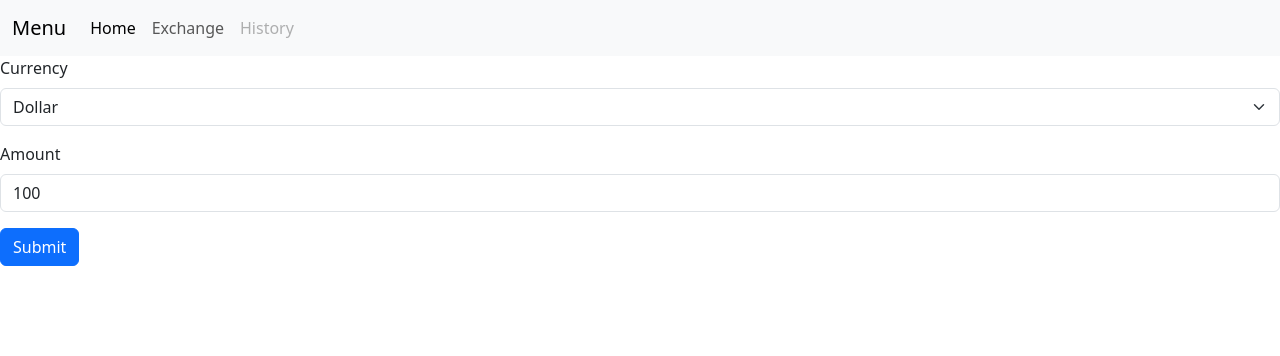
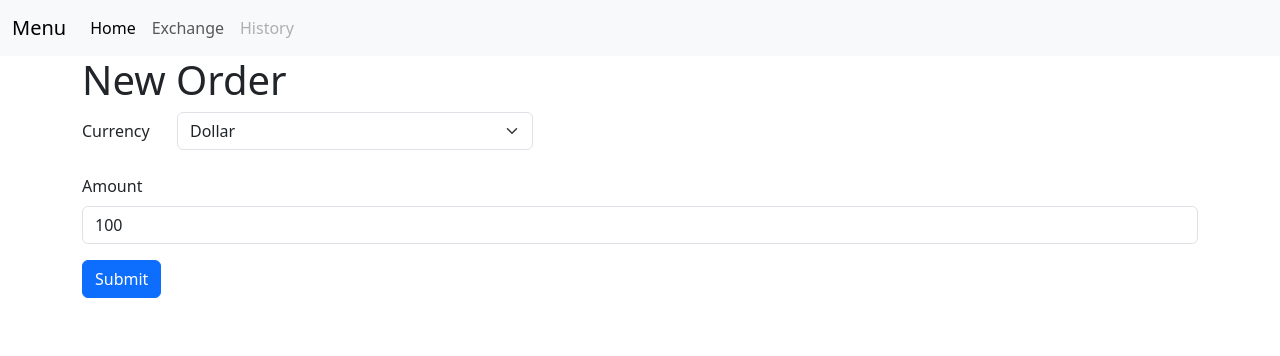
Before and after one commit to rajkonkret/bootcamp-python-18-11, a Flask app: page /exchange in a window 1280 px wide. Shown: the top 356 px of the page. Run offline with Flask 3, Linux system fonts and the light colour scheme.

Commit message:
15 - add containers in exchange - Currency

```diff
--- a/web_app_bootstrap_2/templates/exchange.html
+++ b/web_app_bootstrap_2/templates/exchange.html
@@ -5,19 +5,27 @@
 {% endblock %}
 
 {% block content %}
+<div class="container">
+    <div class="row justify-content-start">
+        <div class="col-5 h1">New Order</div>
+    </div>
     <form id="exchange_form" action="{{ url_for('exchange') }}" method="POST">
-    <div class="mb-3">
-        <label for="currency" class="form-label">Currency</label>
+        <div class="row justify-content-start">
+            <div class="col-1 col-form-label"><label for="currency" class="form-label">Currency</label></div>
+            <div class="col-4">
                 <select id="currency", name="currency" class="form-select">
                     {% for currency in offer.currencies %}
                         <option value="{{ currency.code }}">{{ currency.name }}</option>
                     {% endfor %}
-        </select>
+                </select><br>
             </div>
+        </div>
+
         <div class="mb-3">
             <label for="amount" class="form-label">Amount</label>
             <input type="text" class="form-control" id="amount" value="100">
         </div>
         <button type="submit" class="btn btn-primary">Submit</button>
     </form>
+</div>
 {% endblock %}
```
Lines whose indentation alone changed are shown as unchanged.
